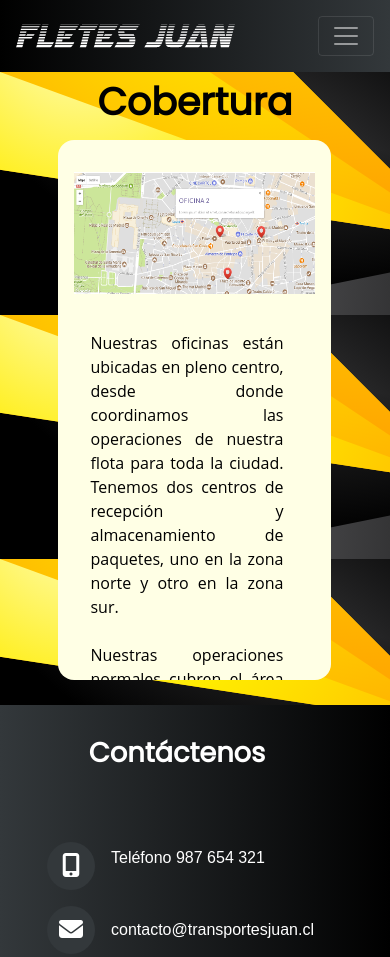
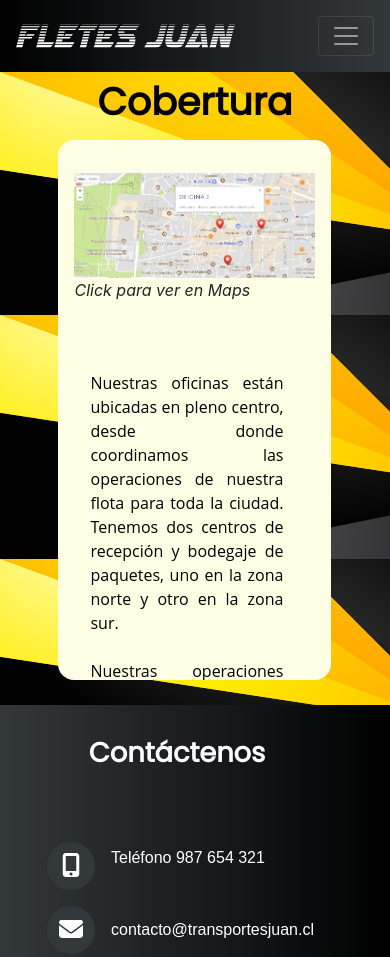
Before and after one commit to renedonaire/desarrollo_web, a website: page pages/cobertura.html in a window 390 px wide. Shown: the top 957 px of the page. Drawn offline with nearby package versions, Linux system fonts and the light colour scheme; some packages are replaced by stand-ins of ours.

Commit message:
Correcion menor a Cobertura

```diff
--- a/pages/cobertura.html
+++ b/pages/cobertura.html
@@ -90,23 +90,22 @@
         <!-- Items visibles en pantallas más grandes -->
         <section class="section__seccionCobertura d-none d-lg-block overflow-auto">
             <div class="row seccionCobertura__row">
-                <div class="col-xs-12 col-sm-12 col-md-12 col-lg-8 col-xl-8">
-                    <!--Usa mapas de Google-->
-                    <div id="map" class="map"></div>
-                    <script
-                        src="https://maps.googleapis.com/maps/api/js?key=&callback=initMap&libraries=&v=weekly"
-                        async></script>
-                </div>
                 <div class="col-xs-12 col-sm-12 col-md-12 col-lg-4 col-xl-4">
                     <h2>Zona de Cobertura</h2>
                     <p class="texto">Nuestras oficinas están ubicadas en pleno centro, desde donde coordinamos las
                         operaciones de
-                        nuestra flota para toda la ciudad. Tenemos dos centros de recepción y almacenamiento de
+                        nuestra flota para toda la ciudad. Tenemos dos centros de recepción y bodegaje de
                         paquetes, uno en la zona norte y otro en la zona sur.<br><br>
                         Nuestras operaciones normales cubren el área indicada en el mapa - todas las comunas de la
                         Región Metropolitana, a excepción de la zona de Buin. ¿Necesita transporte o delivery a un área
                         que no aparece en el mapa? <strong>Contáctenos para evaluar las posibilidades.</strong></p>
                     <a class="btn btn-warning boton" href="./contacto.html" role="button">Contacto</a>
+                </div>
+                <div class="col-xs-12 col-sm-12 col-md-12 col-lg-8 col-xl-8">
+                    <!--Usa mapas de Google-->
+                    <div id="map" class="map"></div>
+                    <script src="https://maps.googleapis.com/maps/api/js?key=&callback=initMap&libraries=&v=weekly"
+                        async></script>
                 </div>
             </div>
         </section>
@@ -116,16 +115,22 @@
             <div class="row">
                 <div class="col-xs-12 col-sm-12 col-lg-12">
                     <!--Usar mapas de Google??-->
-                    <a href="https://www.google.cl/maps/place/33%C2%B028'36.3%22S+70%C2%B041'25.6%22W/@-33.4767335,-70.6926197,17z/data=!3m1!4b1!4m5!3m4!1s0x0:0x0!8m2!3d-33.476738!4d-70.690431"><img class="mapa--movil" src="../images/map.png" alt="Mapa de cobertura"></a>
+                    <a
+                        href="https://www.google.cl/maps/place/33%C2%B028'36.3%22S+70%C2%B041'25.6%22W/@-33.4767335,-70.6926197,17z/data=!3m1!4b1!4m5!3m4!1s0x0:0x0!8m2!3d-33.476738!4d-70.690431">
+                        <figure>
+                            <img class="mapa--movil" src="../images/map.png" alt="Mapa de cobertura">
+                    </a>
+                        <figcaption><i>Click para ver en Maps</i></figcaption>
+                    </figure>
                 </div>
                 <div class="col-xs-12 col-sm-12">
-                    <p class="textoCelular">Nuestras oficinas están ubicadas en pleno centro, desde donde coordinamos las
-                        operaciones de
-                        nuestra flota para toda la ciudad. Tenemos dos centros de recepción y almacenamiento de
+                    <p class="textoCelular">Nuestras oficinas están ubicadas en pleno centro, desde donde coordinamos
+                        las
+                        operaciones de nuestra flota para toda la ciudad. Tenemos dos centros de recepción y bodegaje de
                         paquetes, uno en la zona norte y otro en la zona sur.<br><br>
-                        Nuestras operaciones normales cubren el área indicada en el mapa - todas las comunas de la
+                        Nuestras operaciones normales cubren todas las comunas de la
                         Región Metropolitana, a excepción de la zona de Buin. ¿Necesita transporte o delivery a un área
-                        que no aparece en el mapa? <strong>Contáctenos para evaluar las posibilidades.</strong></p>
+                        diferente? <strong>Contáctenos para evaluar las posibilidades.</strong></p>
                     <a class="btn btn-warning boton" href="./contacto.html" role="button">Contacto</a>
                 </div>
             </div>
@@ -162,9 +167,12 @@
             <!--Columna derecha-->
             <div class="col-xs-12 col-sm-12 col-md-12 col-lg-6 col-xl-4">
                 <article class="footer__seccionFooter--derecho">
-                    <a href="https://www.facebook.com/rene.donairebozo" target="_blank"><i class="iconoDerecho fa fa-facebook"></i></a>
-                    <a href="https://wa.me/56988107373?text='Consulta por Transportes Juan'" target="_blank"><i class="iconoDerecho fa fa-whatsapp"></i></a>
-                    <a href="https://www.youtube.com/channel/UCeFRG6700bzqYI0M_9vyelw" target="_blank"><i class="iconoDerecho fa fa-youtube"></i></a>
+                    <a href="https://www.facebook.com/rene.donairebozo" target="_blank"><i
+                            class="iconoDerecho fa fa-facebook"></i></a>
+                    <a href="https://wa.me/56988107373?text='Consulta por Transportes Juan'" target="_blank"><i
+                            class="iconoDerecho fa fa-whatsapp"></i></a>
+                    <a href="https://www.youtube.com/channel/UCeFRG6700bzqYI0M_9vyelw" target="_blank"><i
+                            class="iconoDerecho fa fa-youtube"></i></a>
                 </article>
         </section>
 
```
